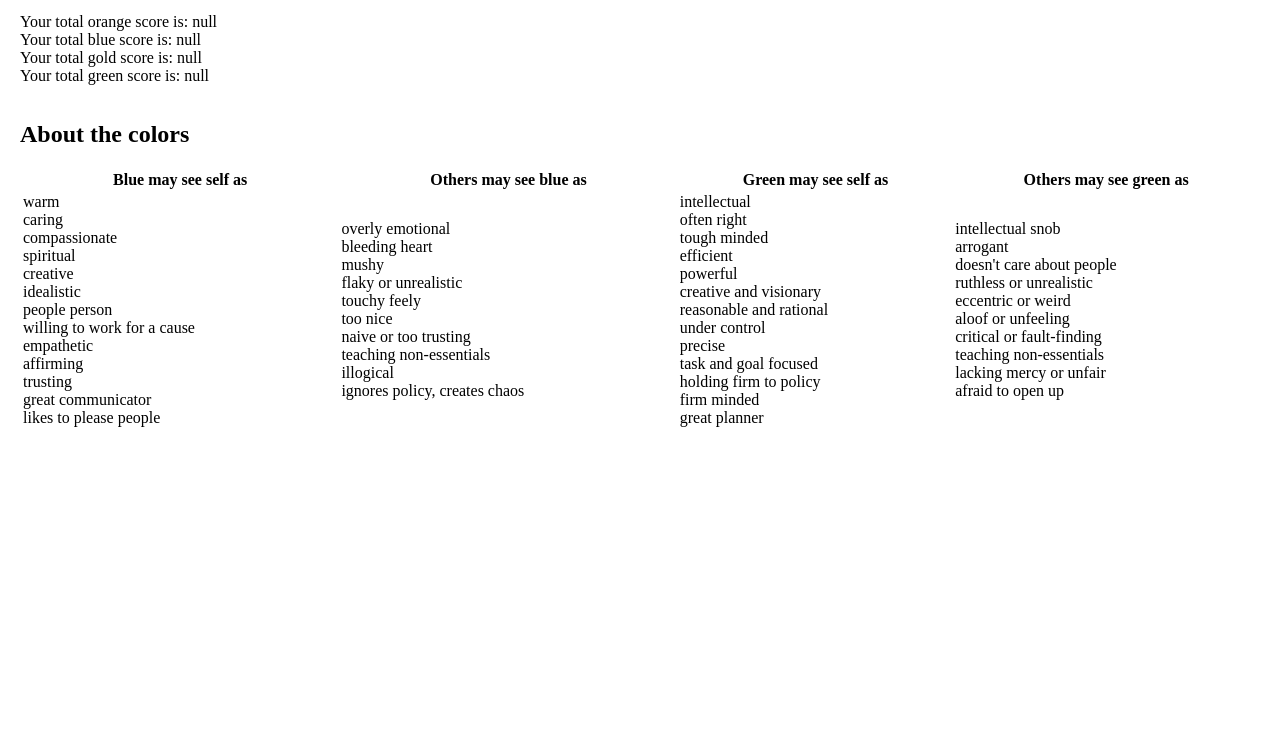
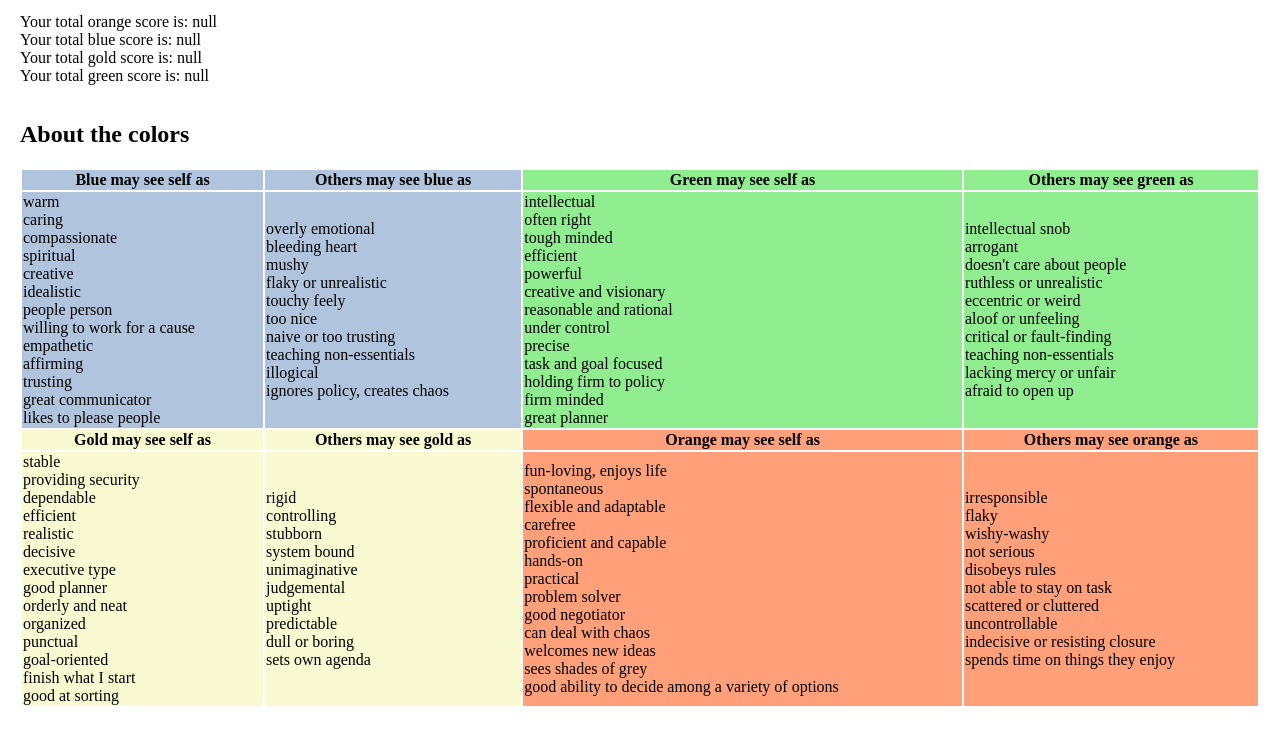
Before and after one commit to aligg/true-colors, a plain HTML site: page success.html in a window 1280 px wide. Shown: the part 62-800 px from the top of the page. Drawn offline with Linux system fonts and the light colour scheme.

Commit message:
add about the colors

```diff
--- a/styles.css
+++ b/styles.css
@@ -52,6 +52,19 @@ h1 {
     color: blue
 }
 
+#orange-section {
+    background-color: lightsalmon
+}
+#green-section {
+    background-color: lightgreen
+}
+#gold-section {
+    background-color: lightgoldenrodyellow
+}
+#blue-section {
+    background-color: lightsteelblue
+}
+
 body {
     margin: 0px 20px 0px 20px;
     display:flex;
--- a/success.html
+++ b/success.html
@@ -13,13 +13,13 @@
         <h2>About the colors</h2>
         <table>
             <tr>
-                <th>Blue may see self as</th>
-                <th>Others may see blue as</th>
-                <th>Green may see self as</th>
-                <th>Others may see green as</th>
+                <th id="blue-section">Blue may see self as</th>
+                <th id="blue-section">Others may see blue as</th>
+                <th id="green-section">Green may see self as</th>
+                <th id="green-section">Others may see green as</th>
             </tr>
             <tr>
-                <td>
+                <td id="blue-section">
                     warm<br>
                     caring<br>
                     compassionate<br>
@@ -34,7 +34,7 @@
                     great communicator<br>
                     likes to please people<br>
                 </td>
-                <td>
+                <td id="blue-section">
                     overly emotional<br>
                     bleeding heart<br>
                     mushy<br>
@@ -46,7 +46,7 @@
                     illogical<br>
                     ignores policy, creates chaos<br>
                 </td>
-                <td>
+                <td id="green-section">
                     intellectual<br>
                     often right<br>
                     tough minded<br>
@@ -61,7 +61,7 @@
                     firm minded<br>
                     great planner<br>
                 </td>
-                <td>
+                <td id="green-section">
                     intellectual snob<br>
                     arrogant<br>
                     doesn't care about people<br>
@@ -74,6 +74,69 @@
                     afraid to open up<br>
                 </td>
             </tr>
+            <tr>
+                <th id="gold-section">Gold may see self as</th>
+                <th id="gold-section">Others may see gold as</th>
+                <th id="orange-section">Orange may see self as</th>
+                <th id="orange-section">Others may see orange as</th>
+            </tr>
+            <tr>
+                <td id="gold-section">
+                    stable<br>
+                    providing security<br>
+                    dependable<br>
+                    efficient<br>
+                    realistic<br>
+                    decisive<br>
+                    executive type<br>
+                    good planner<br>
+                    orderly and neat<br>
+                    organized<br>
+                    punctual<br>
+                    goal-oriented<br>
+                    finish what I start<br>
+                    good at sorting<br>
+                </td>
+                <td id="gold-section">
+                    rigid<br>
+                    controlling<br>
+                    stubborn<br>
+                    system bound<br>
+                    unimaginative<br>
+                    judgemental<br>
+                    uptight<br>
+                    predictable<br>
+                    dull or boring<br>
+                    sets own agenda<br>
+                </td>
+                <td id="orange-section">
+                    fun-loving, enjoys life<br>
+                    spontaneous<br>
+                    flexible and adaptable<br>
+                    carefree<br>
+                    proficient and capable<br>
+                    hands-on<br>
+                    practical<br>
+                    problem solver<br>
+                    good negotiator<br>
+                    can deal with chaos<br>
+                    welcomes new ideas<br>
+                    sees shades of grey<br>
+                    good ability to decide among a variety of options<br>
+                </td>
+                <td id="orange-section">
+                    irresponsible<br>
+                    flaky<br>
+                    wishy-washy<br>
+                    not serious<br>
+                    disobeys rules<br>
+                    not able to stay on task<br>
+                    scattered or cluttered<br>
+                    uncontrollable<br>
+                    indecisive or resisting closure<br>
+                    spends time on things they enjoy<br>
+                </td>
+            </tr>
         </table>
     </body>
     <script src="script.js"></script>
```
